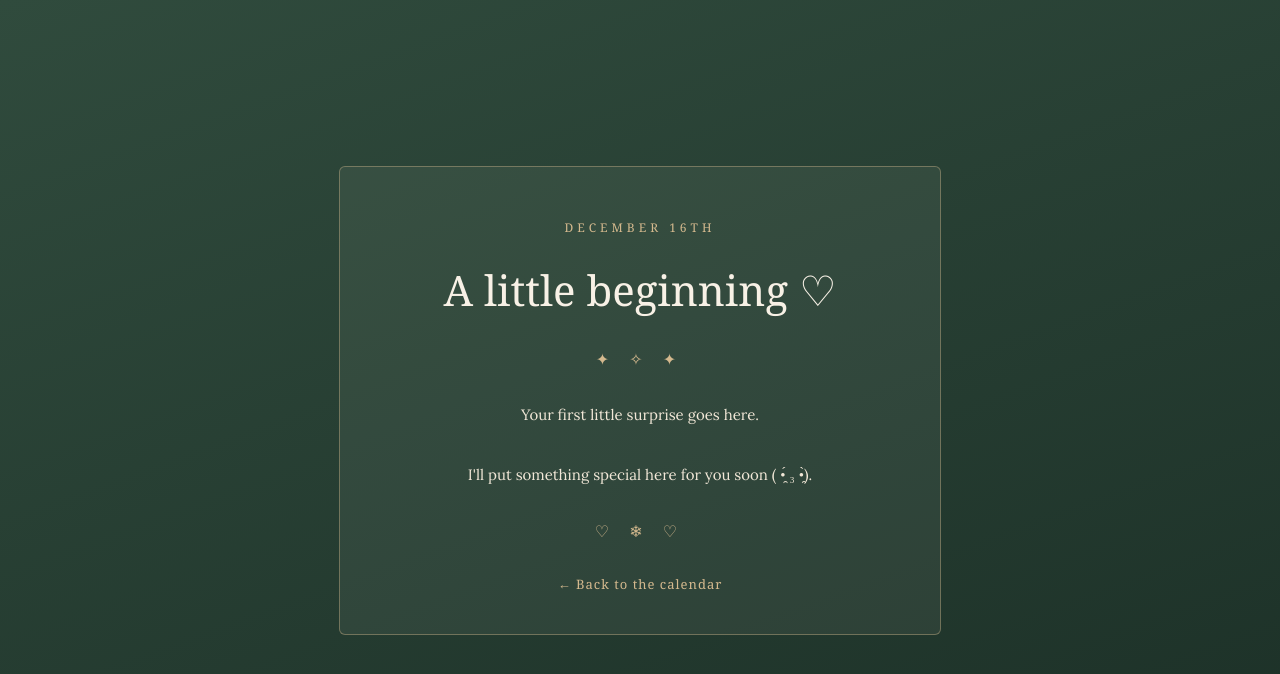
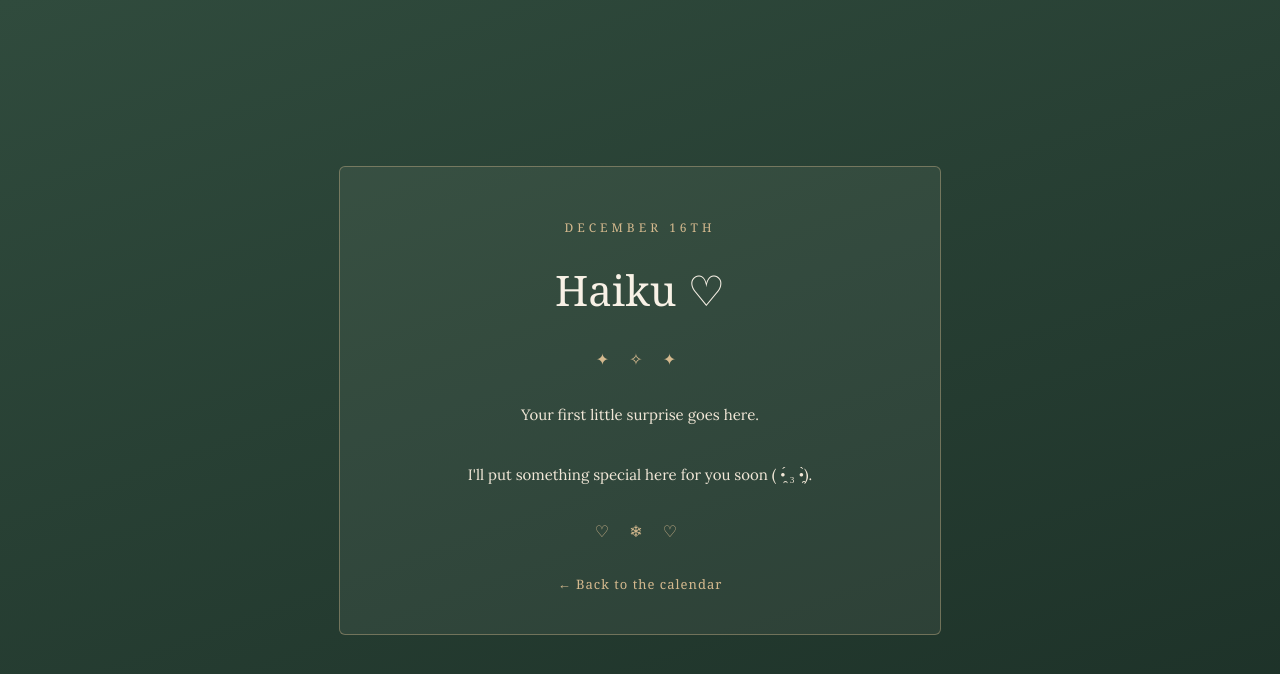
Before and after one commit to xaelice/Warm-December, a plain HTML site: page doors/door-16.html in a window 1280 px wide. Drawn offline with Linux system fonts and the light colour scheme.

Commit message:
Update door-16.html

```diff
--- a/doors/door-16.html
+++ b/doors/door-16.html
@@ -74,7 +74,7 @@
   <main class="content">
     <p class="date">December 16th</p>
 
-    <h1>A little beginning ♡</h1>
+    <h1>Haiku ♡</h1>
 
     <div class="decoration">✦ ✧ ✦</div>
 
```
